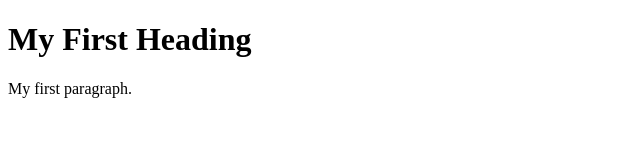
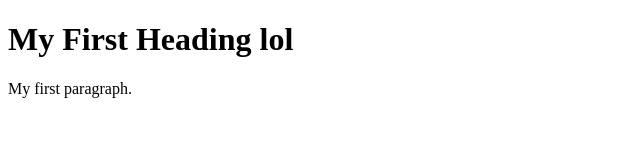
Before and after one commit to aiko17000/sylvan-quest, a plain HTML site: page index.html in a window 1280 px wide. Shown: the full height of the page, 0-640 px from the left. Drawn offline with Linux system fonts and the light colour scheme.

Commit message:
Update index.html

```diff
--- a/index.html
+++ b/index.html
@@ -2,7 +2,7 @@
 <html>
 <body>
 
-<h1>My First Heading</h1>
+<h1>My First Heading lol</h1>
 
 <p>My first paragraph.</p>
 
```
